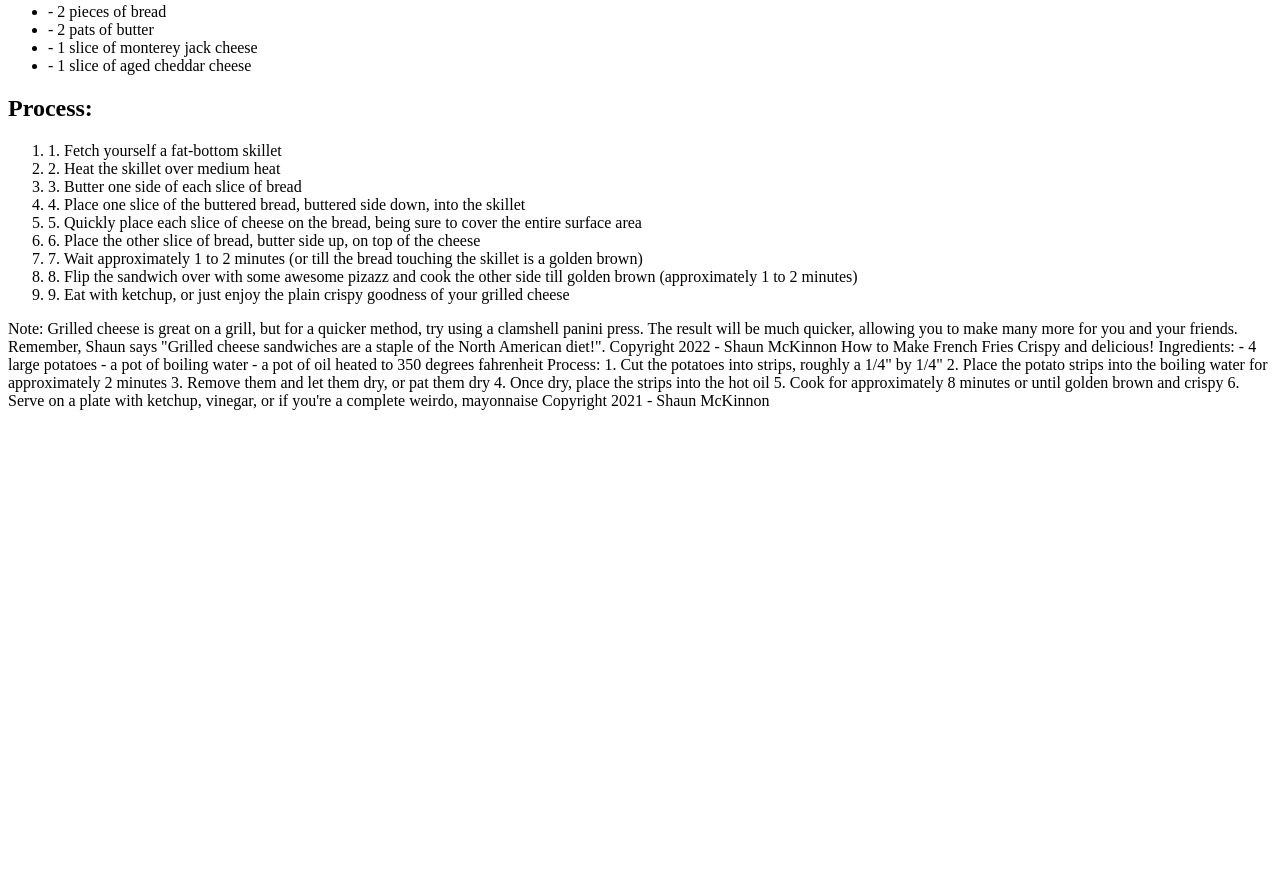
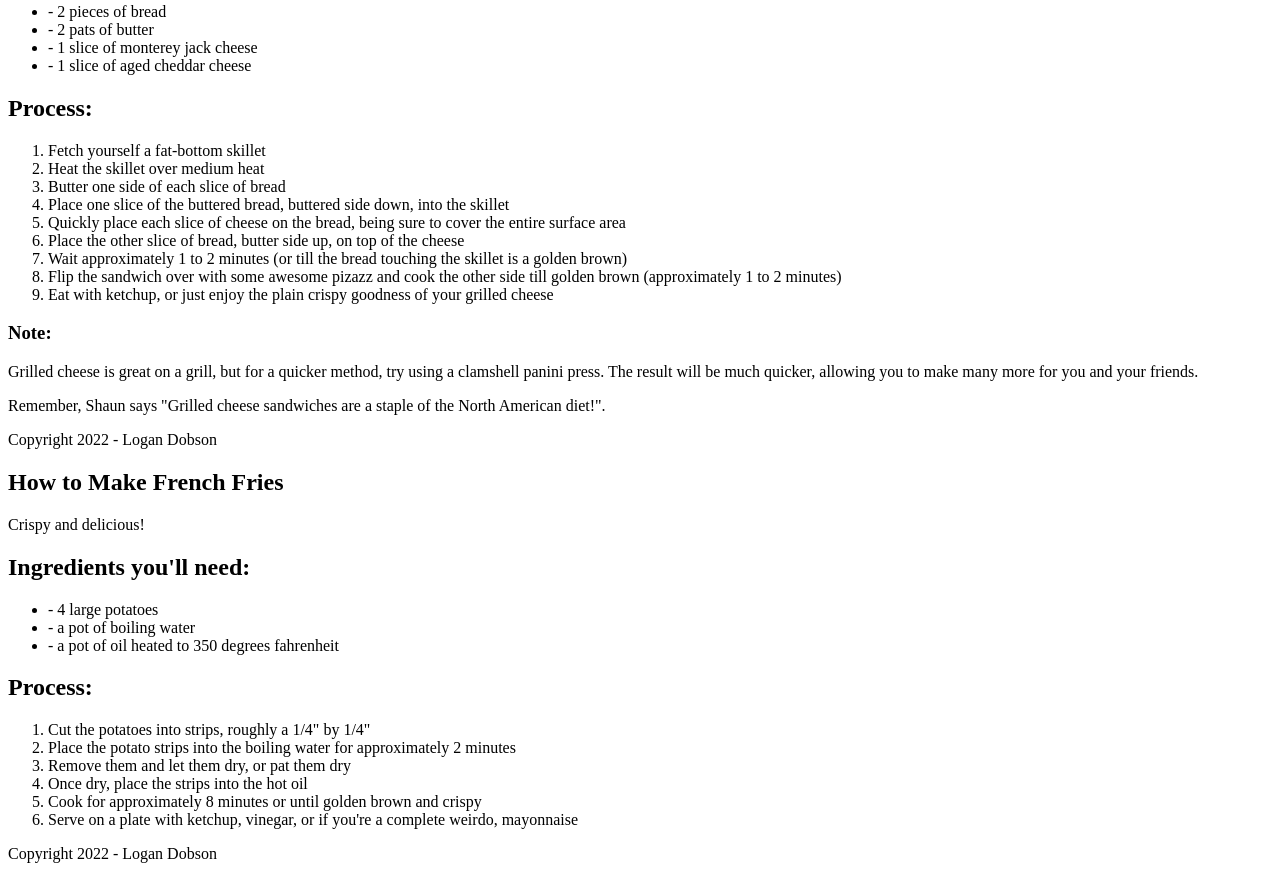
Before and after one commit to LoganDobson/Lab-2, a plain HTML site: page index.html in a window 1280 px wide. Shown: the part 482-1353 px from the top of the page. Before the commit the page ends 900 px from the top, so only its background shows below. Drawn offline with Linux system fonts and the light colour scheme.

Commit message:
added second branch and finished website

```diff
--- a/index.html
+++ b/index.html
@@ -31,78 +31,73 @@
                 </ul>
                 <h2>Process:</h2>
                 <ol>
-                    <li>1. Fetch yourself a fat-bottom skillet</li>
-                    <li>2. Heat the skillet over medium heat</li>
-                    <li>3. Butter one side of each slice of bread</li>
-                    <li>4. Place one slice of the buttered bread, buttered side down, into the skillet</li>
-                    <li>5. Quickly place each slice of cheese on the bread, being sure to cover the entire surface area
+                    <li> Fetch yourself a fat-bottom skillet</li>
+                    <li> Heat the skillet over medium heat</li>
+                    <li> Butter one side of each slice of bread</li>
+                    <li> Place one slice of the buttered bread, buttered side down, into the skillet</li>
+                    <li> Quickly place each slice of cheese on the bread, being sure to cover the entire surface area
                     </li>
-                    <li>6. Place the other slice of bread, butter side up, on top of the cheese</li>
-                    <li>7. Wait approximately 1 to 2 minutes (or till the bread touching the skillet is a golden brown)
+                    <li> Place the other slice of bread, butter side up, on top of the cheese</li>
+                    <li> Wait approximately 1 to 2 minutes (or till the bread touching the skillet is a golden brown)
                     </li>
-                    <li> 8. Flip the sandwich over with some awesome pizazz and cook the other side till golden brown
+                    <li> Flip the sandwich over with some awesome pizazz and cook the other side till golden brown
                         (approximately 1 to
                         2 minutes)</li>
-                    <li> 9. Eat with ketchup, or just enjoy the plain crispy goodness of your grilled cheese</li>
+                    <li> Eat with ketchup, or just enjoy the plain crispy goodness of your grilled cheese</li>
 
 
+                </ol>
+            </section>
+            <section>
+
+                <h3>Note:</h3>
+
+                <p> Grilled cheese is great on a grill, but for a quicker method, try using a clamshell panini press.
+                    The result
+                    will be much quicker, allowing you to make many more for you and your friends.</p>
+                <p>Remember, Shaun says "Grilled cheese sandwiches are a staple of the North American diet!".</p>
+
+
+            </section>
+
+            <footer>
+                Copyright 2022 - Logan Dobson
+            </footer>
+
+
+
+
+        </main>
+
+        <main>
+            <header>
+                <h2>How to Make French Fries</h2>
+                <p>Crispy and delicious!</p>
+            </header>
+
+            <section>
+                <h2>Ingredients you'll need:</h2>
+                <ul>
+                    <li> - 4 large potatoes</li>
+                    <li>- a pot of boiling water</li>
+                    <li>- a pot of oil heated to 350 degrees fahrenheit</li>
+                </ul>
+                    <h2>Process:</h2>
+
+                <ol>
+                    <li>Cut the potatoes into strips, roughly a 1/4" by 1/4"</li>
+                    <li>Place the potato strips into the boiling water for approximately 2 minutes</li>
+                    <li>Remove them and let them dry, or pat them dry</li>
+                    <li>Once dry, place the strips into the hot oil</li>
+                    <li>Cook for approximately 8 minutes or until golden brown and crispy</li>
+                    <li>Serve on a plate with ketchup, vinegar, or if you're a complete weirdo, mayonnaise</li>
                 </ol>
 
 
             </section>
-
+            <footer>Copyright 2022 - Logan Dobson</footer>
 
         </main>
 
 
     </body>
-
-
-
-
-
-
-
-
-
-
-
-
-
-
-
-
-
-
-
-
-
-
-
-
-    Note:
-    Grilled cheese is great on a grill, but for a quicker method, try using a clamshell panini press. The result
-    will be much quicker, allowing you to make many more for you and your friends.
-
-    Remember, Shaun says "Grilled cheese sandwiches are a staple of the North American diet!".
-
-    Copyright 2022 - Shaun McKinnon
-
-
-    How to Make French Fries
-    Crispy and delicious!
-
-    Ingredients:
-    - 4 large potatoes
-    - a pot of boiling water
-    - a pot of oil heated to 350 degrees fahrenheit
-
-    Process:
-    1. Cut the potatoes into strips, roughly a 1/4" by 1/4"
-    2. Place the potato strips into the boiling water for approximately 2 minutes
-    3. Remove them and let them dry, or pat them dry
-    4. Once dry, place the strips into the hot oil
-    5. Cook for approximately 8 minutes or until golden brown and crispy
-    6. Serve on a plate with ketchup, vinegar, or if you're a complete weirdo, mayonnaise
-
-    Copyright 2021 - Shaun McKinnon
```
